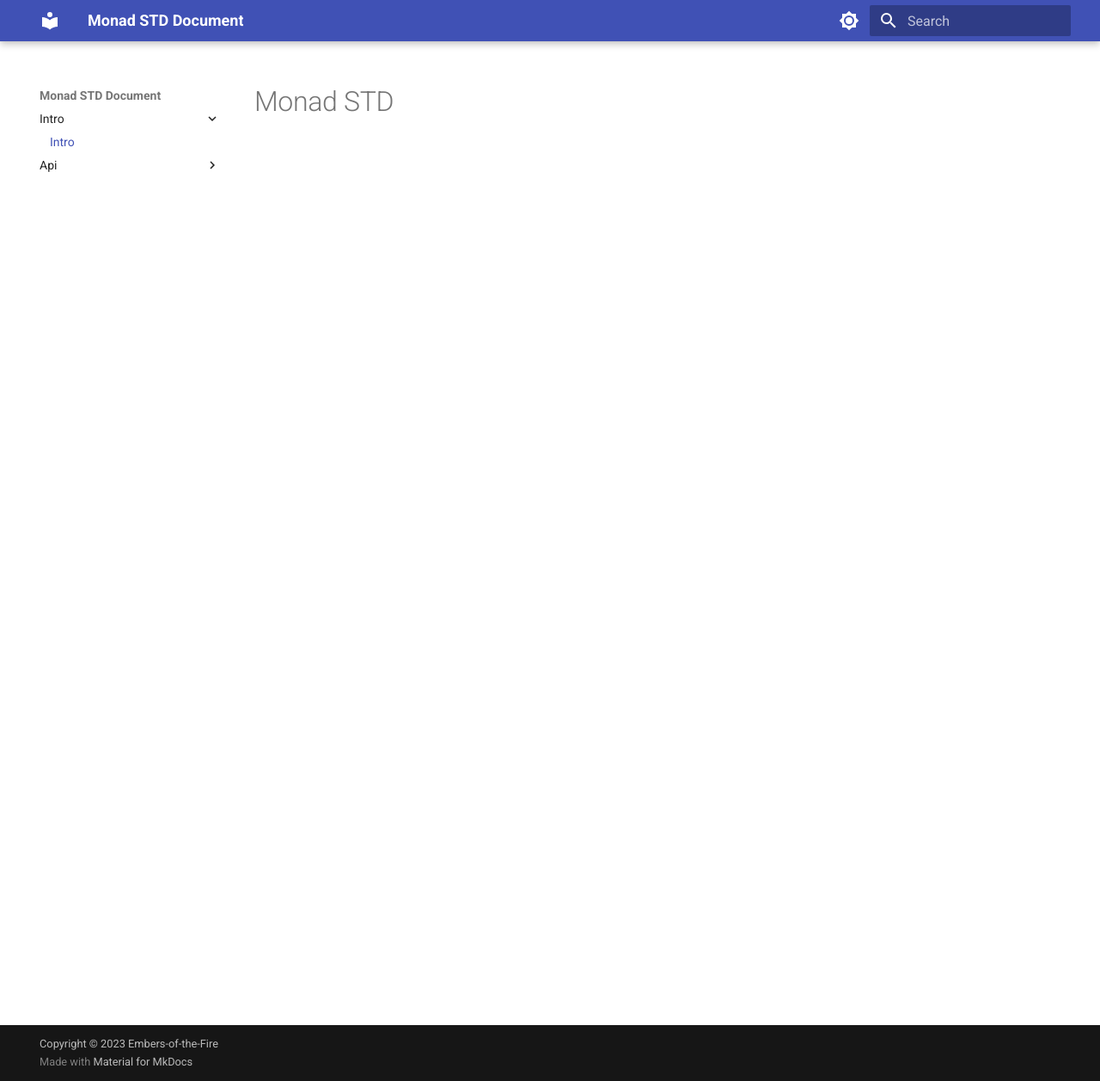
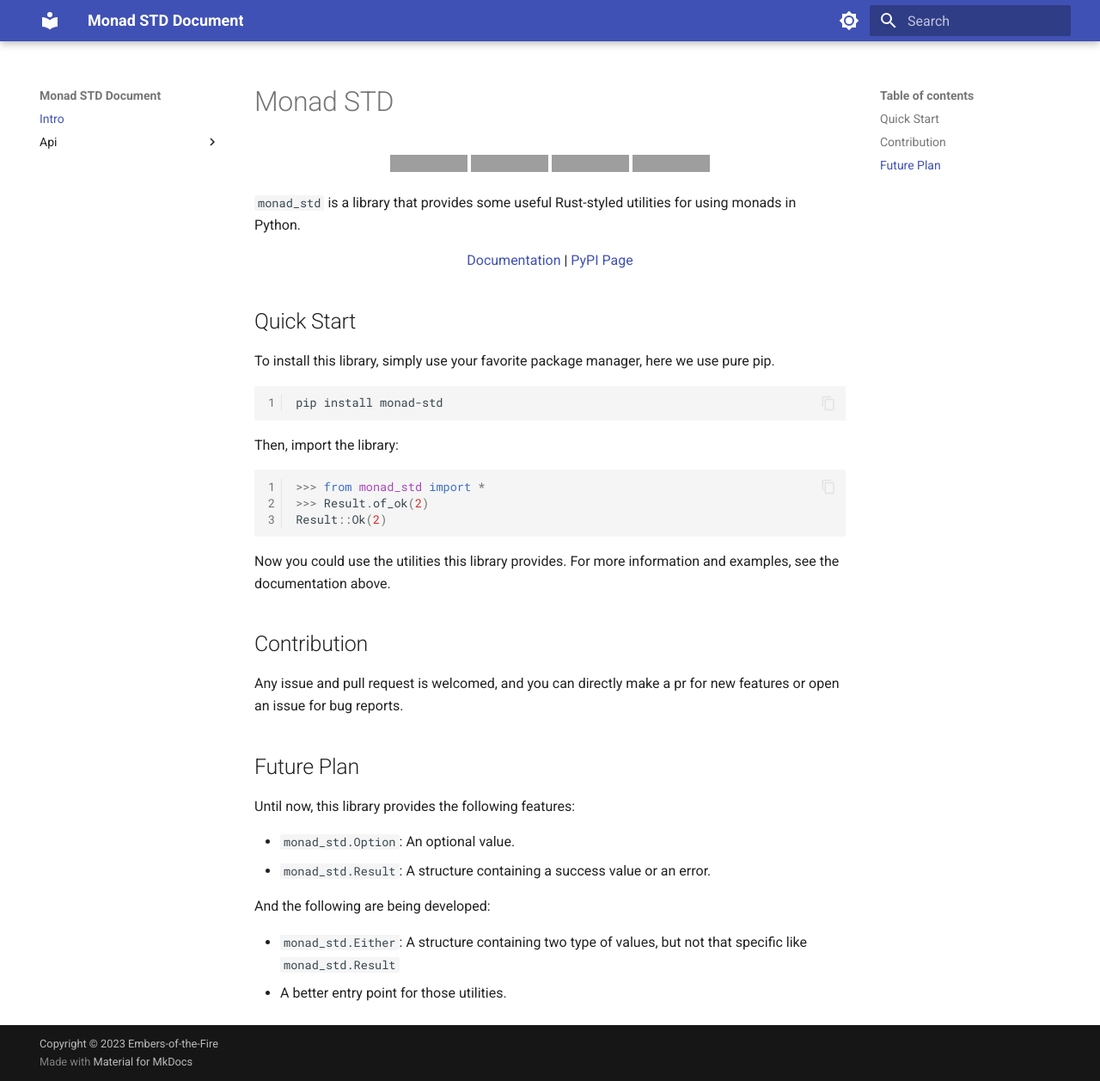
Before and after one commit to Embers-of-the-Fire/monad-std, an MkDocs documentation site: the page built from docs_src/docs/index.md, in a window 1280 px wide and 1257 px high. Shown: the whole window at 86% size. Built offline with MkDocs 1.6.1 and Material for MkDocs 9.7.7, drawn with Linux system fonts in a browser that asks for light colours; grey boxes are pictures that could not be loaded.

````diff
--- a/docs_src/docs/index.md
+++ b/docs_src/docs/index.md
@@ -1 +1,52 @@
 # Monad STD
+
+<div style="text-align: center;">
+
+<a href="https://github.com/Embers-of-the-Fire/monad-std/actions"><img alt="GitHub Workflow Status (with event)" src="https://img.shields.io/github/actions/workflow/status/Embers-of-the-Fire/monad-std/test-python-package.yml?branch=main&logo=github" /></a>
+<img alt="python version" src="https://img.shields.io/badge/python-%E2%89%A53.8-blue?logo=python" />
+<a href="https://app.codecov.io/gh/Embers-of-the-Fire/monad-std"><img alt="Codecov" src="https://img.shields.io/codecov/c/github/Embers-of-the-Fire/monad-std?logo=codecov" /></a>
+<a href="https://pypi.org/project/monad-std/"><img alt="PyPI - Downloads" src="https://img.shields.io/pypi/dm/monad-std?logo=pypi" /></a>
+
+</div>
+
+`monad_std` is a library that provides some useful Rust-styled utilities for using monads in Python.
+
+<div style="text-align: center;">
+
+<a href="https://embers-of-the-fire.github.io/monad-std/">Documentation</a> | <a href="https://pypi.org/project/monad-std/">PyPI Page</a>
+
+</div>
+
+## Quick Start
+
+To install this library, simply use your favorite package manager, here we use pure pip.
+
+```bash
+pip install monad-std
+```
+
+Then, import the library:
+
+```python
+>>> from monad_std import *
+>>> Result.of_ok(2)
+Result::Ok(2)
+```
+
+Now you could use the utilities this library provides. For more information and examples, see the documentation above.
+
+## Contribution
+
+Any issue and pull request is welcomed, and you can directly make a pr for new features or open an issue for bug reports.
+
+## Future Plan
+
+Until now, this library provides the following features:
+
+- `monad_std.Option`: An optional value.
+- `monad_std.Result`: A structure containing a success value or an error.
+
+And the following are being developed:
+
+- `monad_std.Either`: A structure containing two type of values, but not that specific like `monad_std.Result`
+- A better entry point for those utilities.
--- a/docs_src/mkdocs.yml
+++ b/docs_src/mkdocs.yml
@@ -3,6 +3,7 @@ site_author: Embers-of-the-Fire
 site_description: Api documentation for monad_std
 copyright: Copyright &copy; 2023 Embers-of-the-Fire
 markdown_extensions:
+  - md_in_html
   - pymdownx.highlight:
       linenums: true
       anchor_linenums: true
@@ -16,8 +17,7 @@ markdown_extensions:
 extra_javascript:
   - init.js
 nav:
-  - Intro:
-    - Intro: index.md
+  - Intro: index.md
   - Api:
     - "Api Document/option.md"
     - "Api Document/result.md"
````
Also changed, not shown: pyproject.toml (+22 -1 lines), README.md.
